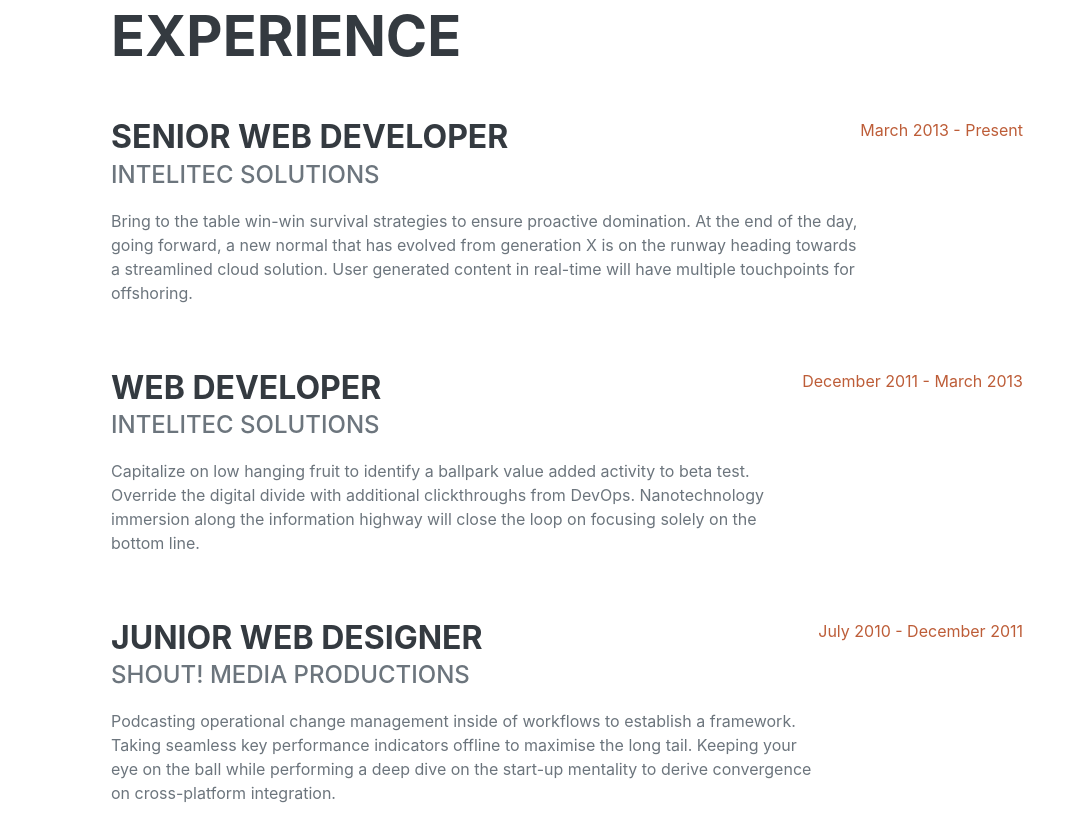
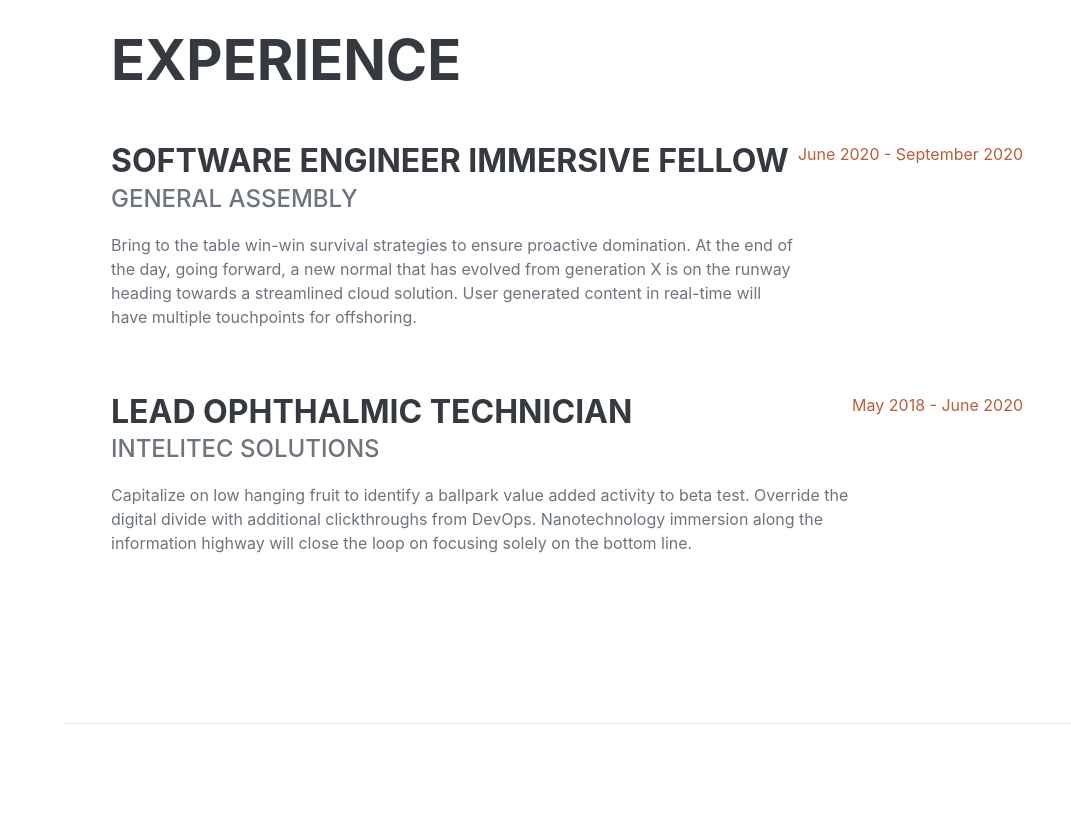
Before and after one commit to fionabeatricewong/fionabeatricewong.github.io, a plain HTML site: page index.html in a window 1280 px wide. Shown: the part 878-1703 px from the top of the page, without its empty margins (209-1280 px from the left). Drawn offline with nearby package versions, Linux system fonts and the light colour scheme; a web font is replaced by a local one.

Commit message:
Updated Experience section

```diff
--- a/index.html
+++ b/index.html
@@ -63,21 +63,21 @@
                     <h2 class="mb-5">Experience</h2>
                     <div class="d-flex flex-column flex-md-row justify-content-between mb-5">
                         <div class="flex-grow-1">
-                            <h3 class="mb-0">Senior Web Developer</h3>
-                            <div class="subheading mb-3">Intelitec Solutions</div>
+                            <h3 class="mb-0">Software Engineer Immersive Fellow</h3>
+                            <div class="subheading mb-3">General Assembly</div>
                             <p>Bring to the table win-win survival strategies to ensure proactive domination. At the end of the day, going forward, a new normal that has evolved from generation X is on the runway heading towards a streamlined cloud solution. User generated content in real-time will have multiple touchpoints for offshoring.</p>
                         </div>
-                        <div class="flex-shrink-0"><span class="text-primary">March 2013 - Present</span></div>
+                        <div class="flex-shrink-0"><span class="text-primary">June 2020 - September 2020</span></div>
                     </div>
                     <div class="d-flex flex-column flex-md-row justify-content-between mb-5">
                         <div class="flex-grow-1">
-                            <h3 class="mb-0">Web Developer</h3>
+                            <h3 class="mb-0">Lead Ophthalmic Technician</h3>
                             <div class="subheading mb-3">Intelitec Solutions</div>
                             <p>Capitalize on low hanging fruit to identify a ballpark value added activity to beta test. Override the digital divide with additional clickthroughs from DevOps. Nanotechnology immersion along the information highway will close the loop on focusing solely on the bottom line.</p>
                         </div>
-                        <div class="flex-shrink-0"><span class="text-primary">December 2011 - March 2013</span></div>
+                        <div class="flex-shrink-0"><span class="text-primary">May 2018 - June 2020</span></div>
                     </div>
-                    <div class="d-flex flex-column flex-md-row justify-content-between mb-5">
+                    <!-- <div class="d-flex flex-column flex-md-row justify-content-between mb-5">
                         <div class="flex-grow-1">
                             <h3 class="mb-0">Junior Web Designer</h3>
                             <div class="subheading mb-3">Shout! Media Productions</div>
@@ -92,7 +92,7 @@
                             <p>Collaboratively administrate empowered markets via plug-and-play networks. Dynamically procrastinate B2C users after installed base benefits. Dramatically visualize customer directed convergence without revolutionary ROI.</p>
                         </div>
                         <div class="flex-shrink-0"><span class="text-primary">September 2008 - June 2010</span></div>
-                    </div>
+                    </div> -->
                 </div>
             </section>
             <hr class="m-0" />
```
